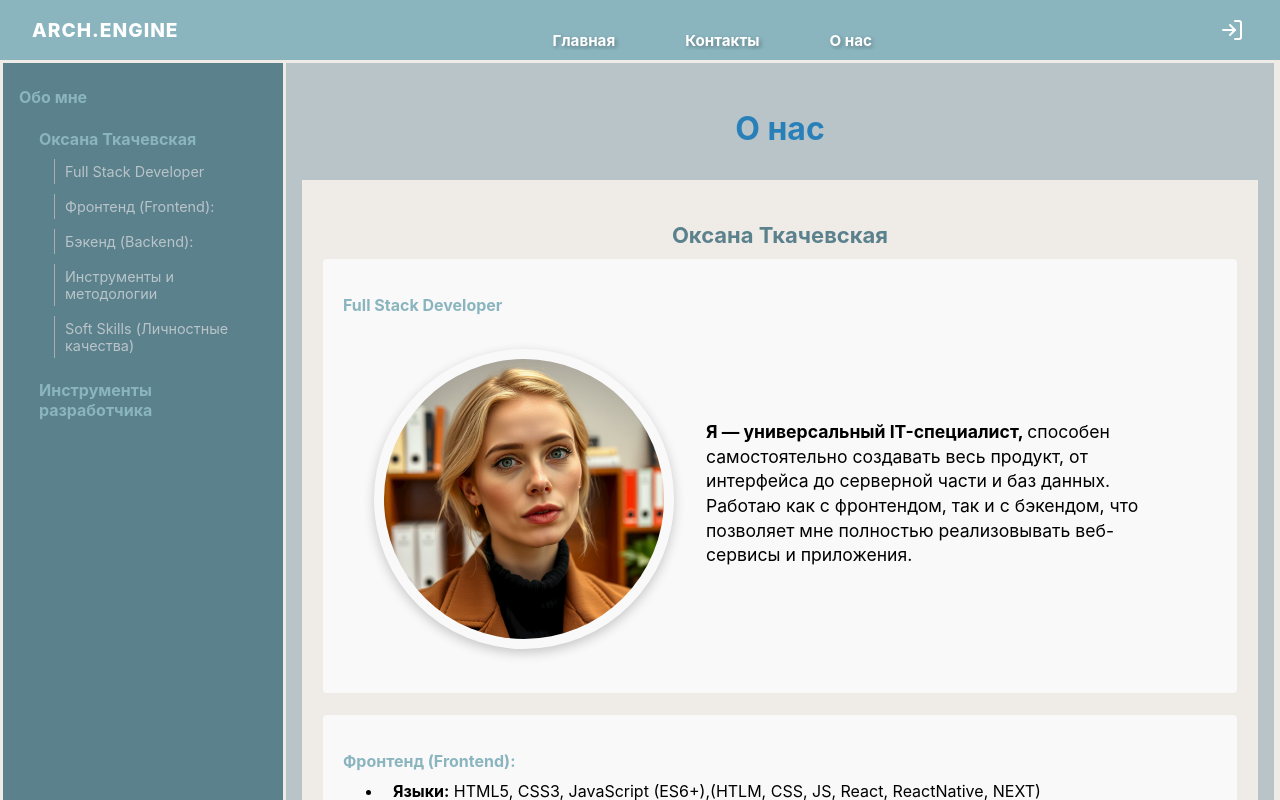
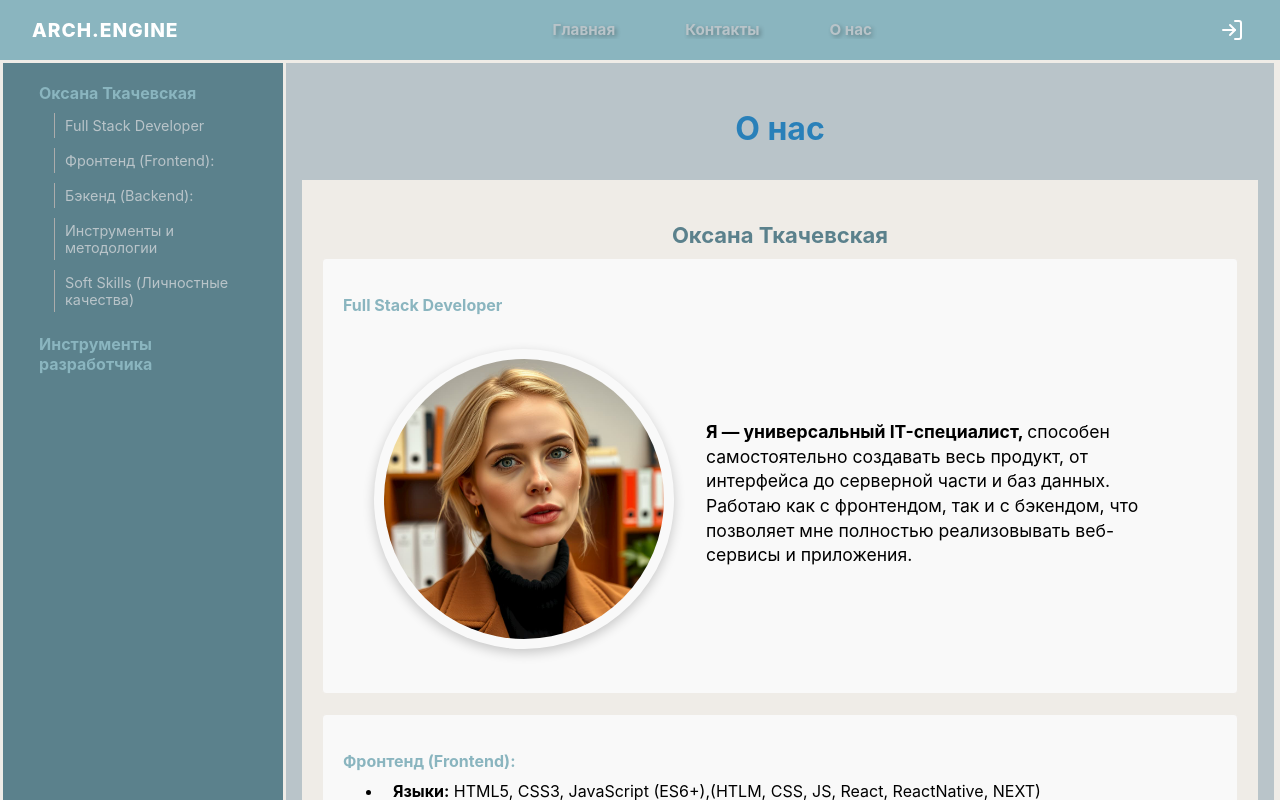
Before and after one commit to TkachAn/site-architect, a React (Vite) app: page /about in a window 1280 px wide. Shown: the top 800 px of the page. Built offline with nearby package versions, Linux system fonts and the light colour scheme; no server answers.

Commit message:
edit21032026a

```diff
--- a/src/components/base/buttons/button.module.css
+++ b/src/components/base/buttons/button.module.css
@@ -78,7 +78,7 @@
 }
 
 .iconButton:hover:not(:disabled) {
-  color: var(--clr-btn-icon-hover-text, crimson);
+  color: var(--clr-icon-hover, crimson);
   background-color: var(--clr-btn-icon-hover-bg, rgba(0, 0, 0, 0.05));
 }
 
--- a/src/contents/forNav/sdn.module.css
+++ b/src/contents/forNav/sdn.module.css
@@ -1,7 +1,7 @@
 /* --- БАЗОВЫЙ НАВ (Mobile First) --- */
 .nav {
   display: flex;
-  align-items: center;
+  /*align-items: center;
   justify-content: space-between;
   /*  */
   padding: 0 20px;
@@ -63,11 +63,15 @@
 
 .link {
   text-decoration: none;
-  color: var(--clr-text-light, #fff);
+  color: var(--clr-nav-text, #fff);
   font-size: 1.3rem;
   font-weight: 700;
   display: block;
   text-shadow: 2px 2px 4px var(--clr-nav-text-shadow, rgba(0, 0, 0, 0.3));
+}
+
+.link:hover {
+  color: var(--clr-nav-text-hover, #fff);
 }
 
 .overlay {
@@ -85,6 +89,11 @@
   .burgerWrapper {
     display: none;
     /* Прячем бургер */
+  }
+
+  .nav {
+    display: inline-block;
+    /**/
   }
 
   .menuList {
--- a/src/globCSS/vars.css
+++ b/src/globCSS/vars.css
@@ -44,7 +44,11 @@
   --clr-text: var(--clr-plt-9);
   --clr-text-muted: var(--clr-plt-12);
   --clr-text-light: var(--clr-plt-10);
+  /*header*/
+  --clr-nav-text: var(--clr-plt-4);
+  --clr-icon-hover: var(--clr-plt-11);
 
+  /*h1-h6*/
   --clr-h1: var(--clr-plt-11);
   --clr-h2: var(--clr-plt-2);
   --clr-h3: var(--clr-plt-3);
--- a/src/pages/about_us/about.jsx
+++ b/src/pages/about_us/about.jsx
@@ -3,7 +3,7 @@ import { Layout } from "../layout";
 import s from "./ab.module.css";
 
 export const About = () => (
-  <Layout title="О нас" al_title="Обо мне" ar_title="social">
+  <Layout title="О нас">
     <Section id="about" title="Оксана Ткачевская">
       <Article id="Developer" title="Full Stack Developer">
         <div className={s.heroWrapper}>
```
